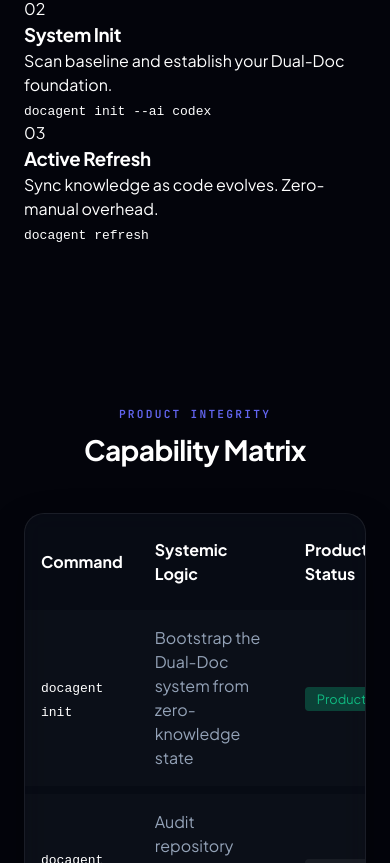
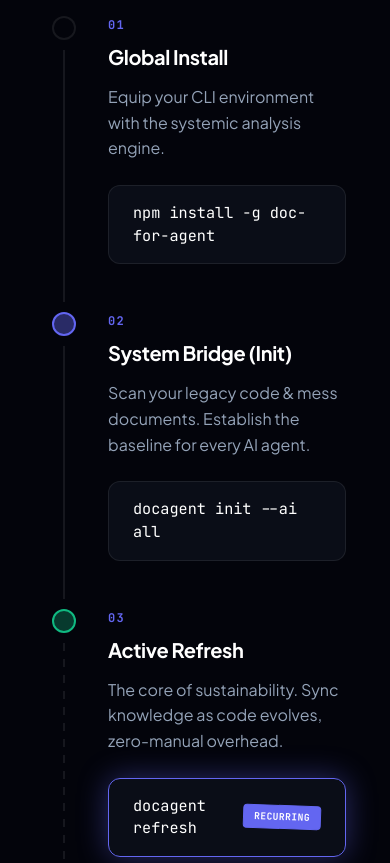
Before and after one commit to Timcai06/Doc-For-Agent-skill, a React (Vite) app in the folder landing/: page / in a window 390 px wide. Shown: the part 6041-6904 px from the top of the page. Built offline with nearby package versions, Linux system fonts and the light colour scheme.

Commit message:
What: Redesigned lifecycle section (Install/Init/Refresh). Why: More premium visual hierarchy for the core product path. Checks: Build successful. Risk: Low.

```diff
--- a/landing/src/App.jsx
+++ b/landing/src/App.jsx
@@ -277,30 +277,59 @@ function App() {
           </div>
         </section>
 
-        {/* SETUP WORKFLOW */}
+        {/* LIFECYCLE PATH SECTION */}
         <section className="section" id="workflow">
           <div className="section-head scroll-reveal">
-            <span className="eyebrow">The Path</span>
+            <span className="eyebrow">The Systemic Lifecycle</span>
             <h2>Install. Init. Refresh.</h2>
+            <p className="feature-desc">Go from a zero-knowledge repository to a deep-context agent workflow in three systemic steps.</p>
           </div>
-          <div className="workflow-grid scroll-reveal">
-            <div className="workflow-card">
-              <div className="step-num">01</div>
-              <h3>Global Install</h3>
-              <p>Equip your environment with the systemic CLI engine.</p>
-              <code>npm install -g doc-for-agent</code>
+
+          <div className="lifecycle-path scroll-reveal">
+            <div className="lifecycle-step">
+              <div className="step-marker">
+                <div className="marker-dot" />
+                <div className="marker-line" />
+              </div>
+              <div className="step-content">
+                <div className="step-badge">01</div>
+                <h3>Global Install</h3>
+                <p>Equip your CLI environment with the systemic analysis engine.</p>
+                <div className="command-box">
+                  <code>npm install -g doc-for-agent</code>
+                </div>
+              </div>
             </div>
-            <div className="workflow-card">
-              <div className="step-num">02</div>
-              <h3>System Init</h3>
-              <p>Scan baseline and establish your Dual-Doc foundation.</p>
-              <code>docagent init --ai codex</code>
+
+            <div className="lifecycle-step active">
+              <div className="step-marker">
+                <div className="marker-dot" />
+                <div className="marker-line" />
+              </div>
+              <div className="step-content">
+                <div className="step-badge">02</div>
+                <h3>System Bridge (Init)</h3>
+                <p>Scan your legacy code & mess documents. Establish the baseline for every AI agent.</p>
+                <div className="command-box">
+                  <code>docagent init --ai all</code>
+                </div>
+              </div>
             </div>
-            <div className="workflow-card">
-              <div className="step-num">03</div>
-              <h3>Active Refresh</h3>
-              <p>Sync knowledge as code evolves. Zero-manual overhead.</p>
-              <code>docagent refresh</code>
+
+            <div className="lifecycle-step recurring">
+              <div className="step-marker">
+                <div className="marker-dot" />
+                <div className="marker-line dash" />
+              </div>
+              <div className="step-content">
+                <div className="step-badge">03</div>
+                <h3>Active Refresh</h3>
+                <p>The core of sustainability. Sync knowledge as code evolves, zero-manual overhead.</p>
+                <div className="command-box highlight">
+                  <code>docagent refresh</code>
+                  <span className="recurring-tag">RECURRING</span>
+                </div>
+              </div>
             </div>
           </div>
         </section>
--- a/landing/src/styles.css
+++ b/landing/src/styles.css
@@ -1077,3 +1077,134 @@ tr:hover {
   color: var(--primary);
   font-weight: 600;
 }
+
+/* Lifecycle Path Section */
+.lifecycle-path {
+  max-width: 900px;
+  margin: 64px auto;
+  position: relative;
+  display: flex;
+  flex-direction: column;
+}
+
+.lifecycle-step {
+  display: flex;
+  gap: 40px;
+  min-height: 180px;
+}
+
+.step-marker {
+  display: flex;
+  flex-direction: column;
+  align-items: center;
+  width: 40px;
+}
+
+.marker-dot {
+  width: 24px;
+  height: 24px;
+  background: var(--bg);
+  border: 2px solid var(--line);
+  border-radius: 50%;
+  position: relative;
+  transition: all 0.3s cubic-bezier(0.175, 0.885, 0.32, 1.275);
+}
+
+.lifecycle-step:hover .marker-dot {
+  transform: scale(1.4);
+  border-color: var(--primary);
+  background: var(--primary);
+  box-shadow: 0 0 20px var(--primary-glow);
+}
+
+.marker-line {
+  flex: 1;
+  width: 2px;
+  background: var(--line);
+  margin: 10px 0;
+}
+
+.marker-line.dash {
+  background: repeating-linear-gradient(to bottom, var(--line), var(--line) 8px, transparent 8px, transparent 16px);
+}
+
+.step-content {
+  flex: 1;
+  padding-bottom: 64px;
+}
+
+.step-badge {
+  font-family: 'JetBrains Mono', monospace;
+  font-size: 0.75rem;
+  color: var(--primary);
+  margin-bottom: 8px;
+  font-weight: 800;
+  letter-spacing: 0.1em;
+}
+
+.lifecycle-step h3 {
+  font-size: 1.5rem;
+  margin-bottom: 12px;
+  color: #fff;
+}
+
+.lifecycle-step p {
+  color: var(--text-secondary);
+  font-size: 1rem;
+  line-height: 1.6;
+  margin-bottom: 24px;
+  max-width: 500px;
+}
+
+.command-box {
+  background: rgba(13, 17, 27, 0.8);
+  border: 1px solid var(--line);
+  border-radius: var(--radius-sm);
+  padding: 16px 24px;
+  display: inline-flex;
+  align-items: center;
+  gap: 16px;
+  transition: all 0.3s ease;
+  position: relative;
+  overflow: hidden;
+}
+
+.command-box code {
+  font-family: 'JetBrains Mono', monospace;
+  font-size: 0.95rem;
+  color: #fff;
+}
+
+.command-box.highlight {
+  border-color: var(--primary);
+  box-shadow: 0 0 30px var(--primary-glow);
+}
+
+.recurring-tag {
+  font-family: 'JetBrains Mono', monospace;
+  font-size: 0.6rem;
+  font-weight: 800;
+  background: var(--primary);
+  color: #fff;
+  padding: 4px 10px;
+  border-radius: 4px;
+  border: 1px solid var(--primary);
+  letter-spacing: 0.05em;
+  transform: rotate(2deg);
+}
+
+.lifecycle-step.active .marker-dot {
+  border-color: var(--primary);
+  background: var(--primary-glow);
+}
+
+.lifecycle-step.recurring .marker-dot {
+  border-color: var(--accent);
+  background: var(--accent-glow);
+}
+
+@media (max-width: 768px) {
+  .lifecycle-step { gap: 24px; }
+  .step-content { padding-bottom: 48px; }
+  .lifecycle-step h3 { font-size: 1.25rem; }
+}
```
